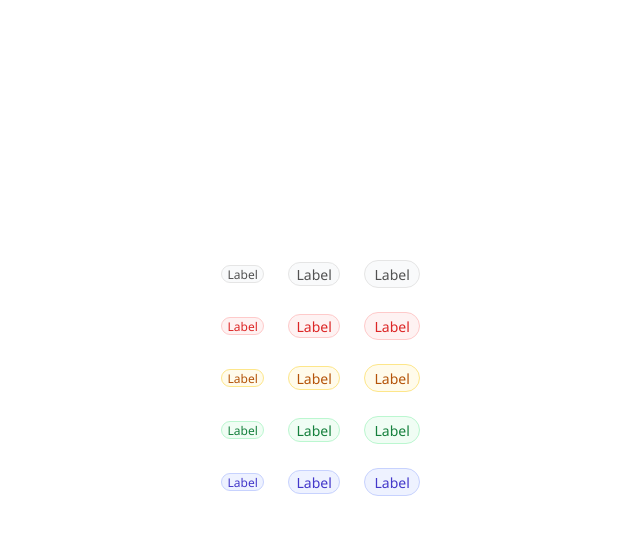
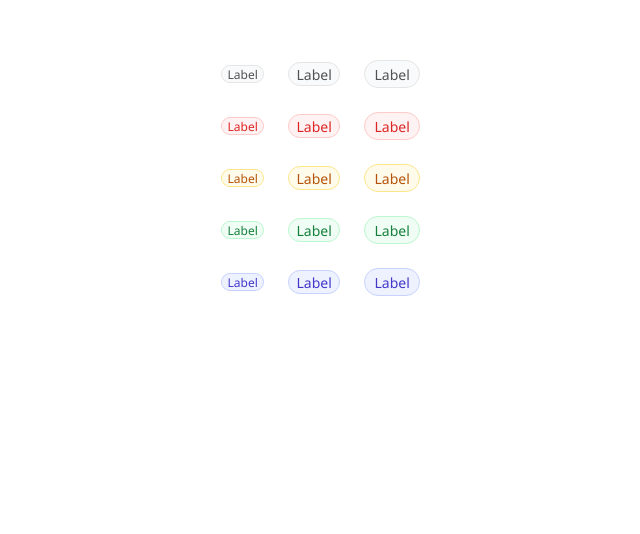
Before and after one commit to Mhdez221993/badge-component, a plain HTML site: page index.html in a window 1280 px wide. Shown: the part 140-674 px from the top of the page, without its empty margins (320-960 px from the left). Drawn offline with Linux system fonts and the light colour scheme.

Commit message:
Reduce vertical padding in body for improved layout

```diff
--- a/css/style.css
+++ b/css/style.css
@@ -62,7 +62,7 @@ body {
   display: flex;
   flex-direction: column;
   align-items: center;
-  padding: 200px 0;
+  padding: 100px 0;
   position: relative;
   background-color: #ffffff;
 }
```
